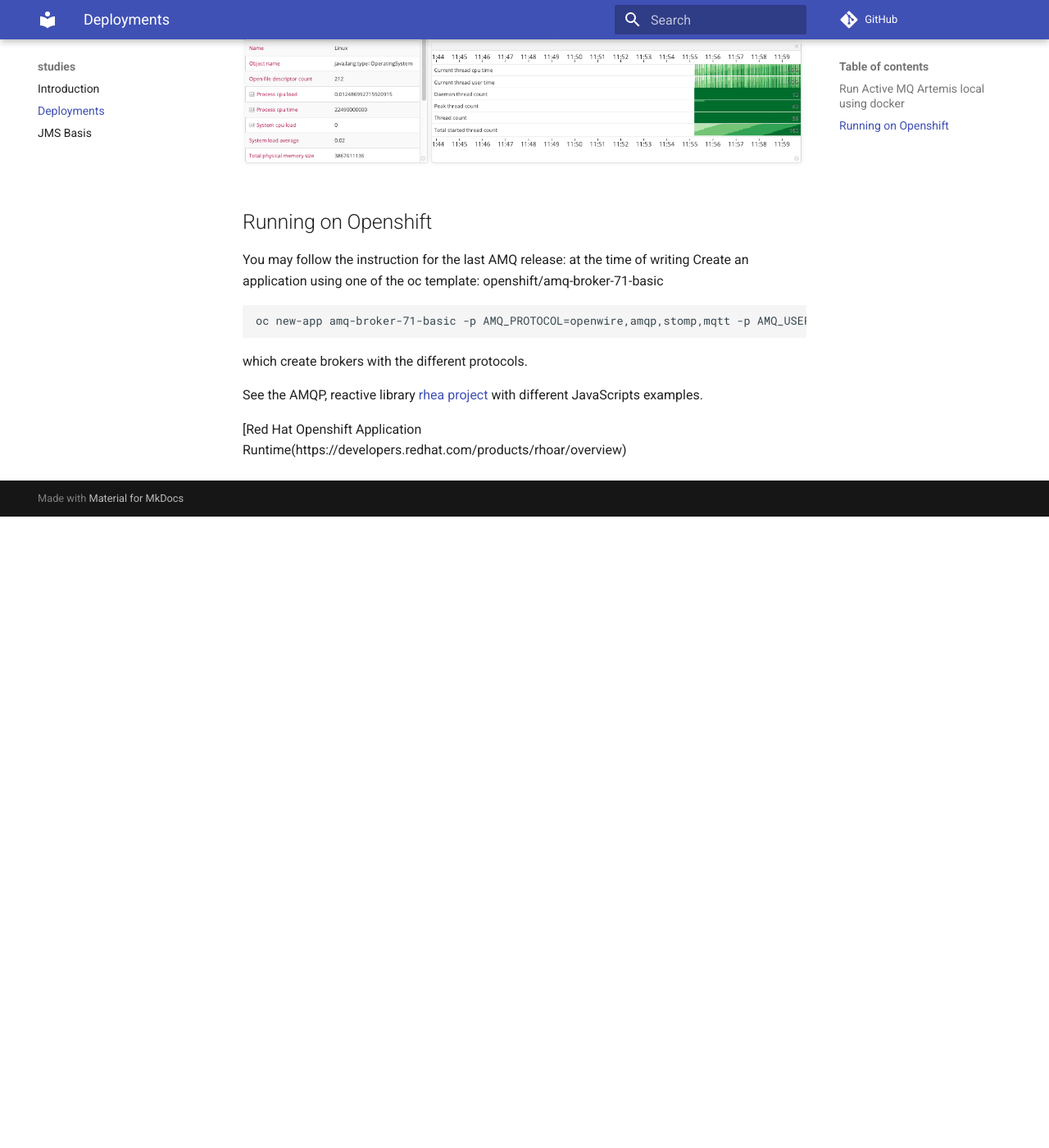
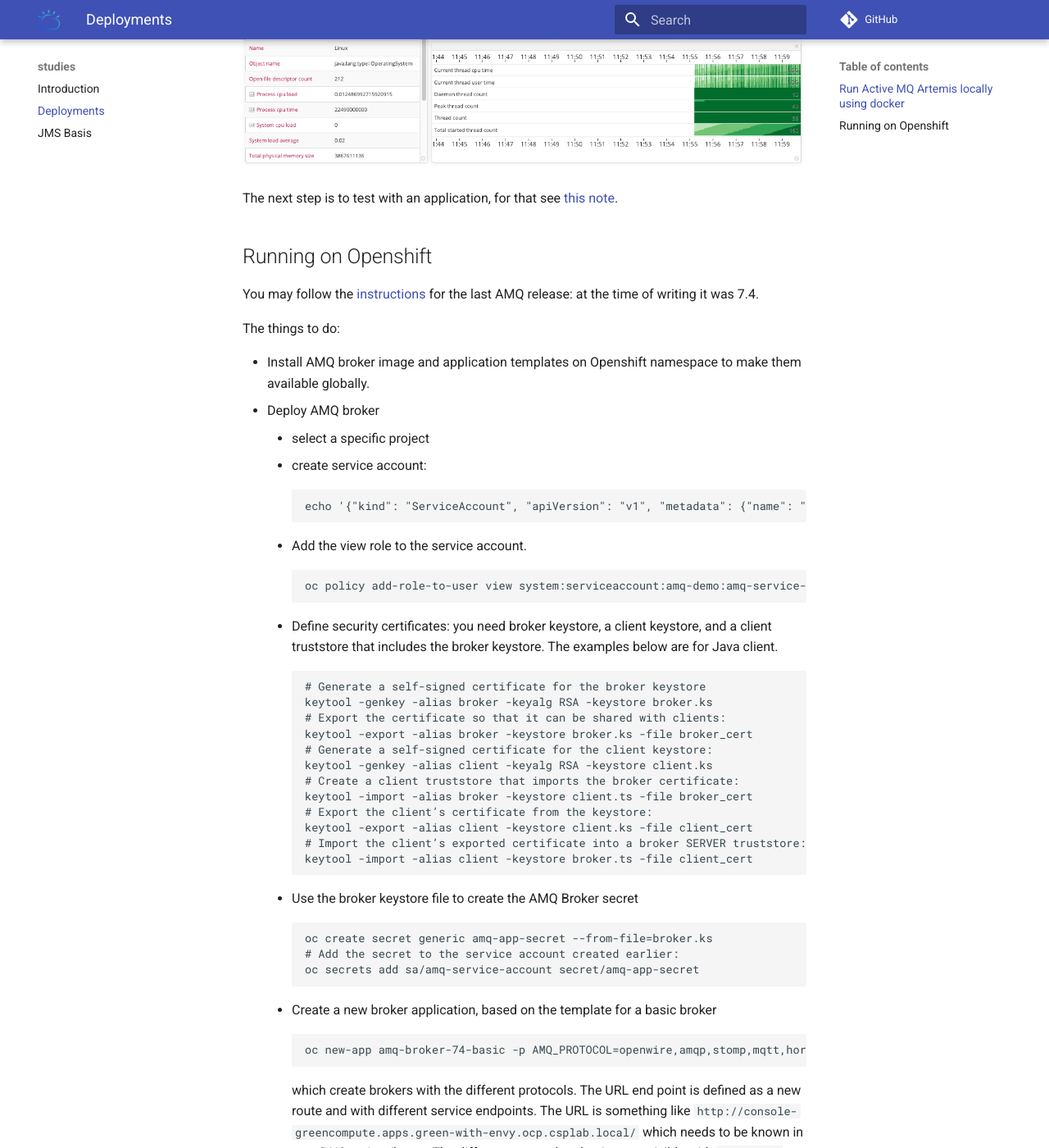
Before and after one commit to jbcodeforce/amq-studies, an MkDocs documentation site: the page built from docs/deployment.md, in a window 1280 px wide and 1400 px high, scrolled down 1153 px. Shown: the whole window at 82% size. Built offline with MkDocs 1.6.1 and Material for MkDocs 9.7.7, drawn with Linux system fonts in a browser that asks for light colours; comment, search, counter and statistics services are not loaded; before the commit the page ends 1783 px from its top, so only the background shows below that; some of the changed text lies outside the part shown.

Commit message:
amq deployment

````diff
--- a/docs/deployment.md
+++ b/docs/deployment.md
@@ -1,12 +1,12 @@
 # AMQ Deployments
 
-## Run Active MQ Artemis local using docker
+## Run Active MQ Artemis locally using docker
 
 Download tar file from [https://activemq.apache.org/components/artemis/download/](https://activemq.apache.org/components/artemis/download/). Unzip and then set the $ARTEMIS_HOME environment variable to the folder containing artemis. (e.g. < somewhere>/apache-artemis-2.10.0)
 
 Clone the official docker files for ubuntu or centos from this github: [https://github.com/apache/activemq-artemis](https://github.com/apache/activemq-artemis).
 
-The do the steps described in this repository README. I built the centos image:
+The do the steps described in this repository README. We built the centos image:
 
 ```
 docker build -f ./docker/Dockerfile-centos -t artemis-centos .
@@ -32,24 +32,68 @@
 
 ```
 
-
 Access the ActiveMQ admin-console as usual. Just invoke `http://localhost:8161/` artemis/artemis
 
 The artemis management console looks like:
 
 ![Artemis Console](images/artemis-console.png)
 
+The next step is to test with an application, for that see [this note]().
+
 ## Running on Openshift
 
-You may follow the instruction for the last AMQ release: at the time of writing
-Create an application using one of the oc template: openshift/amq-broker-71-basic
+You may follow the [instructions](https://access.redhat.com/documentation/en-us/red_hat_amq/7.4/html-single/deploying_amq_broker_on_openshift_container_platform/index#installing-broker-ocp_broker-ocp) for the last AMQ release: at the time of writing it was 7.4.
 
-```
-oc new-app amq-broker-71-basic -p AMQ_PROTOCOL=openwire,amqp,stomp,mqtt -p AMQ_USER=amquser -pAMQ_PASSWORD=amqpassword -p AMQ_QUEUES=example
-```
+The things to do:
 
-which create brokers with the different protocols.
+* Install AMQ broker image and application templates on Openshift namespace to make them available globally.
+* Deploy AMQ broker
+     * select a specific project
+     * create service account:
+          ```
+          echo '{"kind": "ServiceAccount", "apiVersion": "v1", "metadata": {"name": "amq-service-account"}}' | oc create -f -
+          ```
+     * Add the view role to the service account.
+          ```
+          oc policy add-role-to-user view system:serviceaccount:amq-demo:amq-service-account
+          ```
+     * Define security certificates: you need broker keystore, a client keystore, and a client truststore that includes the broker keystore. The examples below are for Java client.
+          ```
+          # Generate a self-signed certificate for the broker keystore
+          keytool -genkey -alias broker -keyalg RSA -keystore broker.ks
+          # Export the certificate so that it can be shared with clients:
+          keytool -export -alias broker -keystore broker.ks -file broker_cert
+          # Generate a self-signed certificate for the client keystore:
+          keytool -genkey -alias client -keyalg RSA -keystore client.ks
+          # Create a client truststore that imports the broker certificate:
+          keytool -import -alias broker -keystore client.ts -file broker_cert
+          # Export the client’s certificate from the keystore:
+          keytool -export -alias client -keystore client.ks -file client_cert
+          # Import the client’s exported certificate into a broker SERVER truststore:
+          keytool -import -alias client -keystore broker.ts -file client_cert
+          ```
+     * Use the broker keystore file to create the AMQ Broker secret
+          ```
+          oc create secret generic amq-app-secret --from-file=broker.ks
+          # Add the secret to the service account created earlier:
+          oc secrets add sa/amq-service-account secret/amq-app-secret
+          ```
+     * Create a new broker application, based on the template for a basic broker
+          ```
+          oc new-app amq-broker-74-basic -p AMQ_PROTOCOL=openwire,amqp,stomp,mqtt,hornetq -p AMQ_USER=amquser -pAMQ_PASSWORD=password -p AMQ_QUEUES=demoQueue -p AMQ_ADDRESSES=demoTopic
+          ```
+          which create brokers with the different protocols. The URL end point is defined as a new route and with different service endpoints. The URL is something like `http://console-greencompute.apps.green-with-envy.ocp.csplab.local/` which needs to be known in your DNS or /etc/hosts.
+          The different protocol end points are visible with `oc status`
+          ```
+          svc/broker-amq-mqtt - 172.30.205.38:1883
+          svc/broker-amq-stomp - 172.30.128.123:61613
+          svc/broker-amq-tcp - 172.30.153.208:61616
+          svc/broker-amq-amqp - 172.30.227.85:5672
+          ```
 
-See the AMQP, reactive library [rhea project](https://github.com/amqp/rhea) with different JavaScripts examples.
+          Once deployed the console presents the queue and topic configuration:
 
-[Red Hat Openshift Application Runtime(https://developers.redhat.com/products/rhoar/overview)
+          ![AMQ management console](images/rh-amq-console.png)
+
+     * Create a SSL route to allow inbound traffic to AMQ broker using SSL.
+          ![SSL route](images/rh-amq-ssl-route.png)
--- a/mkdocs.yml
+++ b/mkdocs.yml
@@ -1,5 +1,5 @@
 site_name: studies
-repo_url: https://github.com/jbcodeforce/openshift-studies
+repo_url: https://github.com/jbcodeforce/amq-studies
 nav:
   - Introduction: index.md
   - Deployments: deployment.md
@@ -8,7 +8,9 @@
 
 theme:
   name: material
+  logo: images/cloud.png
 extra_css: ["extra.css"]
+
 markdown_extensions:
   - admonition
   - codehilite
````
Also changed, not shown: docs/amqp.md (added, +3 -0 lines), docs/basicjms.md (+7 -3 lines), docs/images/cloud.png (added), docs/images/rh-amq-console.png (added), docs/images/rh-amq-ssl-route.png (added), 1 other file.
